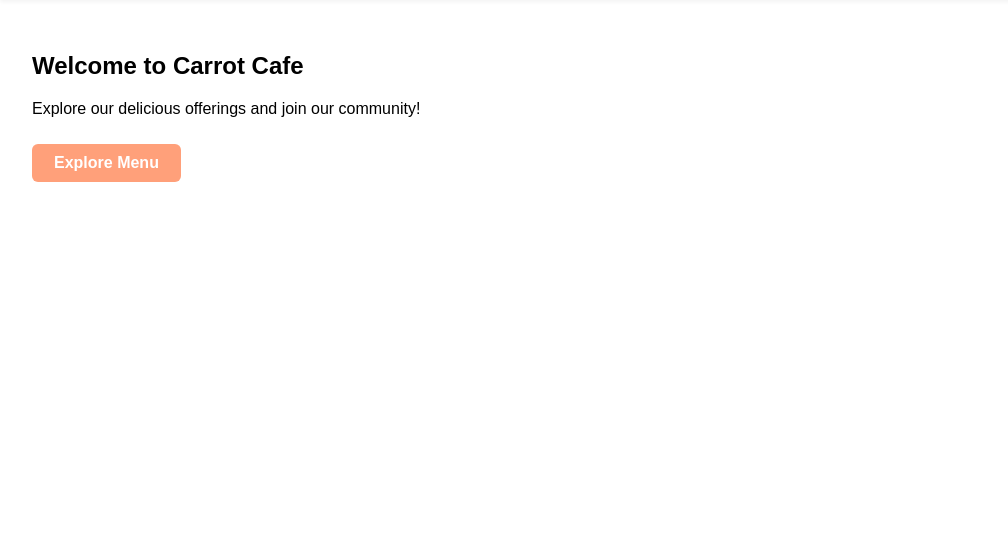
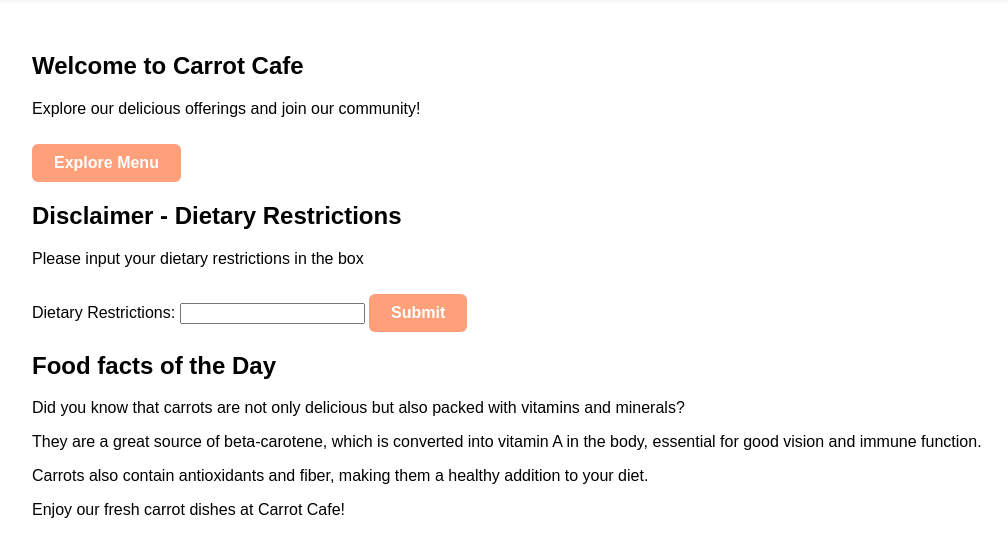
Before and after one commit to totalylegit/RabbitEatingLTD, a Flask app: template templates/homepage.html in a window 1280 px wide. Shown: the part 116-673 px from the top of the page, without its empty margins (32-1040 px from the left). Run offline with Flask 3, Linux system fonts and the light colour scheme; the template is opened without the code that fills it, so the values that code supplies are empty.

Commit message:
added homepage blocks

```diff
--- a/templates/homepage.html
+++ b/templates/homepage.html
@@ -16,9 +16,27 @@
     </div>
     <main>
         <section class="hompage-section">
-            <h2>Welcome to Carrot Cafe</h2>
+            <h1>Welcome to Carrot Cafe</h1>
             <p>Explore our delicious offerings and join our community!</p>
             <a href="../templates/index.html" class="action-btn">Explore Menu</a>
 
         </section>
+        <section class="disclaimer-section">
+            <h2>Disclaimer - Dietary Restrictions</h2>
+            <p>Please input your dietary restrictions in the box</p>
+            <form method="POST" action="#disclaimer-section">
+                <label for="restrictions">Dietary Restrictions:</label>
+                <input type="text" id="restrictions" name="restrictions" required>
+
+                <button type="submit" class="action-btn">Submit</button>
+            </form>
+        </section>
+        <section class="food-facts-section">
+            <h2> Food facts of the Day</h2>
+            <p>Did you know that carrots are not only delicious but also packed with vitamins and minerals?</p>
+            <p>They are a great source of beta-carotene, which is converted into vitamin A in the body, essential for good vision and immune function.</p>
+            <p>Carrots also contain antioxidants and fiber, making them a healthy addition to your diet.</p>
+            <p>Enjoy our fresh carrot dishes at Carrot Cafe!</p>
+        </section>
+
 </main>
```
